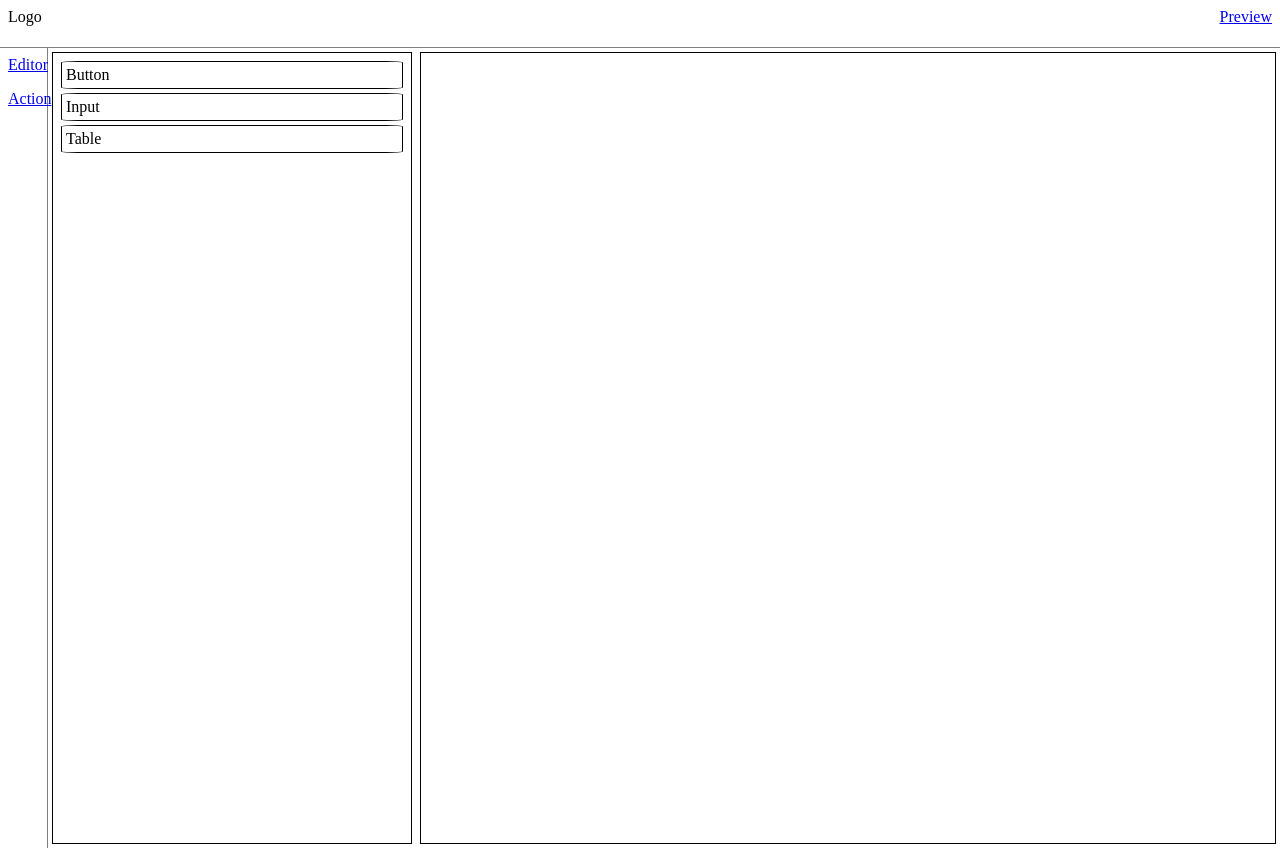
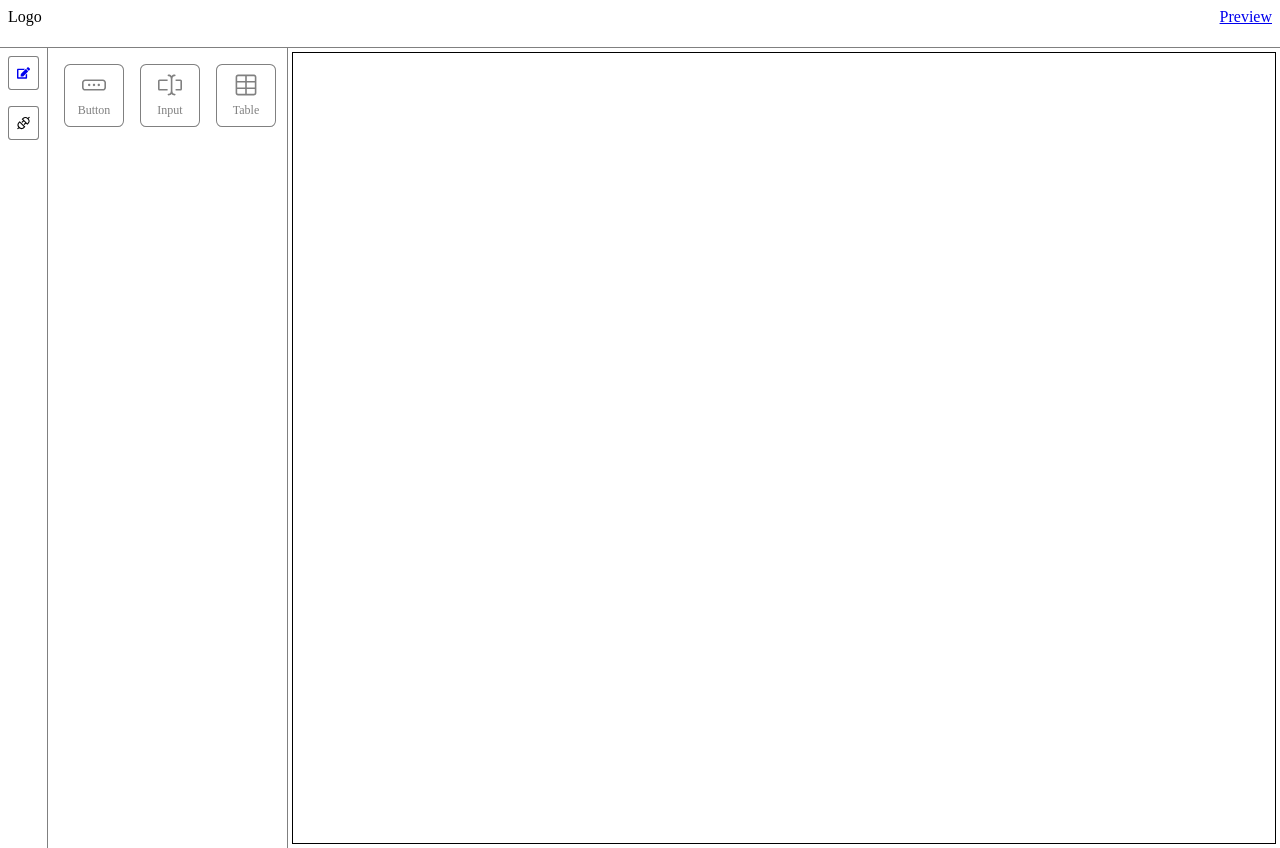
Before and after one commit to rsbh/superdash, a React (Vite) app in the folder frontend/: page /editor in a window 1280 px wide. Built offline with nearby package versions, Linux system fonts and the light colour scheme.

Commit message:
feat: add icons to link and side nav

```diff
--- a/frontend/package.json
+++ b/frontend/package.json
@@ -15,6 +15,7 @@
     "react-dnd": "^16.0.1",
     "react-dnd-html5-backend": "^16.0.1",
     "react-dom": "^18.2.0",
+    "react-icons": "^4.7.1",
     "react-mentions": "^4.4.7",
     "react-router-dom": "^6.8.1",
     "styled-components": "^5.3.6",
--- a/frontend/src/constants/widget.tsx
+++ b/frontend/src/constants/widget.tsx
@@ -1,9 +1,11 @@
+import { RxButton, RxInput, RxTable } from "react-icons/rx";
 import { BaseWidget, WidgetTypes } from "../types/widget";
 export const DefaultDragType = "Widget";
 
 export const BASE_WIDGET_MAP: Record<WidgetTypes, BaseWidget> = {
   BUTTON: {
     title: "Button",
+    icon: <RxButton />,
     type: "BUTTON",
     styleProperties: [
       { id: "height", label: "Height", defaultValue: "32px", type: "string" },
@@ -49,6 +51,7 @@ export const BASE_WIDGET_MAP: Record<WidgetTypes, BaseWidget> = {
   INPUT: {
     title: "Input",
     type: "INPUT",
+    icon: <RxInput />,
     styleProperties: [
       { id: "height", label: "Height", defaultValue: "32px", type: "string" },
       { id: "width", label: "Width", defaultValue: "200px", type: "string" },
@@ -92,6 +95,7 @@ export const BASE_WIDGET_MAP: Record<WidgetTypes, BaseWidget> = {
   TABLE: {
     title: "Table",
     type: "TABLE",
+    icon: <RxTable />,
     styleProperties: [
       { id: "height", label: "Height", defaultValue: "400px", type: "string" },
       { id: "width", label: "Width", defaultValue: "304px", type: "string" },
--- a/frontend/src/index.css
+++ b/frontend/src/index.css
@@ -11,13 +11,7 @@ body {
   height: 100vh;
 }
 
-.component-list {
-  padding: 4px;
-  margin: 4px;
-  border: 1px solid black;
-  width: 100%;
-  max-width: 360px;
-}
+
 
 .drawer {
   padding: 4px;
--- a/frontend/src/pages/Editor/components/Sidebar.tsx
+++ b/frontend/src/pages/Editor/components/Sidebar.tsx
@@ -1,5 +1,7 @@
 import { Link } from "react-router-dom";
 import styled from "styled-components";
+import { FaEdit } from "react-icons/fa";
+import { GrAction } from "react-icons/gr";
 
 const StyledSidebar = styled.div`
   border-right: 1px solid grey;
@@ -9,15 +11,25 @@ const StyledSidebar = styled.div`
 `;
 
 const StyledLink = styled(Link)`
-  display: block;
+  display: flex;
   margin-bottom: 16px;
+  width: 100%;
+  padding: 8px;
+  justify-content: center;
+  align-items: center;
+  border: 0.5px solid grey;
+  border-radius: 10%;
 `;
 
 export default function Sidebar() {
   return (
     <StyledSidebar>
-      <StyledLink to="/editor">Editor</StyledLink>
-      <StyledLink to="/editor/actions">Action</StyledLink>
+      <StyledLink to="/editor">
+        <FaEdit />
+      </StyledLink>
+      <StyledLink to="/editor/actions">
+        <GrAction />
+      </StyledLink>
     </StyledSidebar>
   );
 }
--- a/frontend/src/pages/Editor/pages/WidgetsEditor/components/WidgetList.tsx
+++ b/frontend/src/pages/Editor/pages/WidgetsEditor/components/WidgetList.tsx
@@ -1,14 +1,51 @@
 import { widgetList } from "@/constants/widget";
+import styled from "styled-components";
 import { DragWrapper } from "./Editor/DragWrapper";
+
+const WidgetsList = styled.div`
+  display: flex;
+`;
+
+const WidgetsListItem = styled.div`
+  display: flex;
+  flex-direction: column;
+  justify-content: center;
+  align-items: center;
+  padding: 8px;
+  border: 0.5px solid grey;
+  border-radius: 10%;
+  margin: 8px;
+  min-width: 60px;
+`;
+
+const WidgetsListItemIcon = styled.div`
+  color: grey;
+  font-size: 24px;
+`;
+const WidgetsListItemTitle = styled.div`
+  color: grey;
+  font-size: 12px;
+`;
+
+const WidgetsListDrawer = styled.div`
+  width: 240px;
+  border-right: 1px solid grey;
+  padding: 8px;
+`;
 
 export default function WidgetList() {
   return (
-    <div className="component-list">
-      {widgetList.map((w) => (
-        <DragWrapper key={w.type} widgetType={w.type} isDragEnabled={true}>
-          <div className="component-small">{w.title}</div>
-        </DragWrapper>
-      ))}
-    </div>
+    <WidgetsListDrawer>
+      <WidgetsList>
+        {widgetList.map((w) => (
+          <DragWrapper key={w.type} widgetType={w.type} isDragEnabled={true}>
+            <WidgetsListItem>
+              <WidgetsListItemIcon>{w.icon}</WidgetsListItemIcon>
+              <WidgetsListItemTitle>{w.title}</WidgetsListItemTitle>{" "}
+            </WidgetsListItem>
+          </DragWrapper>
+        ))}
+      </WidgetsList>
+    </WidgetsListDrawer>
   );
 }
--- a/frontend/src/types/widget.ts
+++ b/frontend/src/types/widget.ts
@@ -1,5 +1,5 @@
 import { Map } from "immutable";
-import { CSSProperties } from "react";
+import { CSSProperties, ReactElement } from "react";
 import { WIDGET_ACTION } from "./actions";
 
 export const WidgetsTypeMap = {
@@ -31,6 +31,7 @@ export interface BaseWidgetEventObject {
 export interface BaseWidget {
   title: string;
   type: WidgetTypes;
+  icon: ReactElement;
   styleProperties: WidgetStyleProperties[];
   configs: BaseWidgetConfigObject[];
   events: BaseWidgetEventObject[];
```
Also changed, not shown: 1 other file (tests, documents, lock files or other folders).
